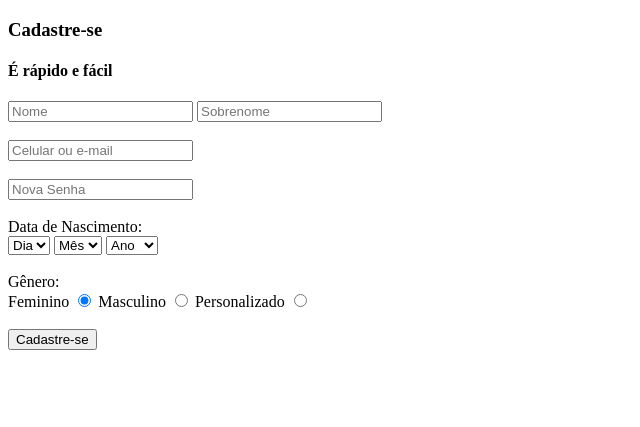
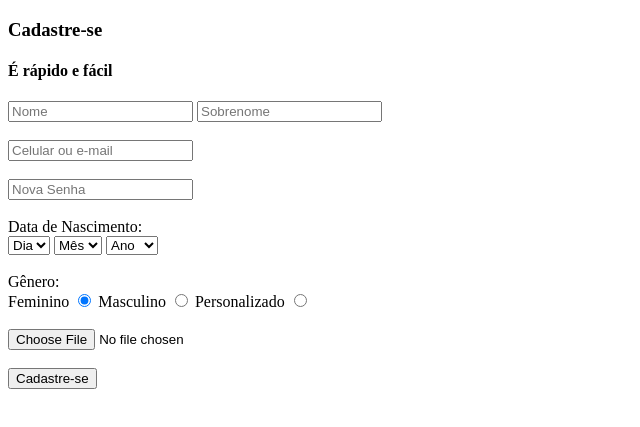
Before and after one commit to joaoffandre/Primeiro-Formulario, a plain HTML site: page index.html in a window 1280 px wide. Shown: the part 61-488 px from the top of the page, without its empty margins (0-640 px from the left). Drawn offline with Linux system fonts and the light colour scheme.

Commit message:
Criada uma input file e um required pra password

```diff
--- a/index.html
+++ b/index.html
@@ -12,12 +12,12 @@
     <h3>Cadastre-se</h3>
     <h4>É rápido e fácil</h4>
 
-    <form method="get" action="./index.html">
+    <form method="get" action="./index.html" enctype="multipart/form-data">
 
         <input type="text" name="nome" id="nome" placeholder="Nome">
         <input type="text" name="sobrenome" id="sobrenome" placeholder="Sobrenome"><br><br>
         <input type="text" name="celular-ou-email" id="celular-ou-email" placeholder="Celular ou e-mail"><br><br>
-        <input type="password" name="senha" id="senha" placeholder="Nova Senha"><br><br>
+        <input type="password" name="senha" id="senha" placeholder="Nova Senha" required><br><br>
 
         <label>Data de Nascimento:</label><br>
 
@@ -90,6 +90,8 @@
     <label for="Personalizado">Personalizado</label>
     <input type="radio" name="genero" id="Personalizado" value="personalizado"><br><br>
 
+    <input type="file" name="imagem" id="imagem"><br><br>
+
     <input type="submit" value="Cadastre-se">
 
     </form>
```
